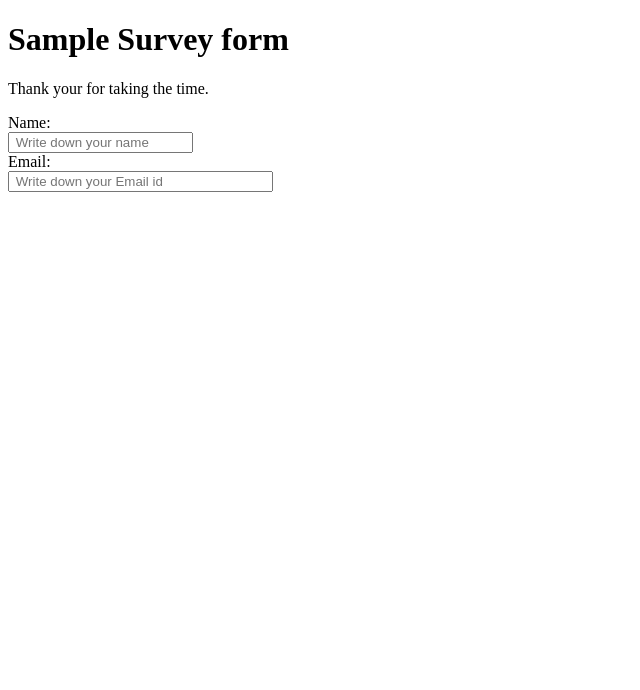
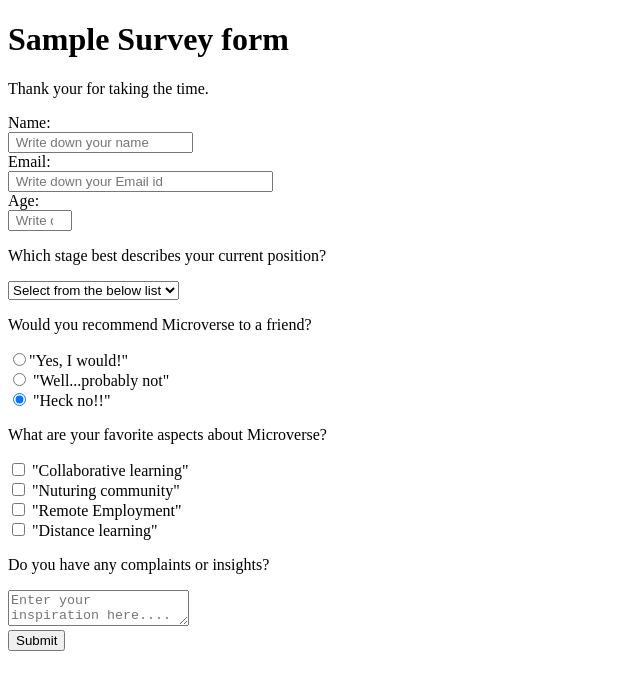
Before and after one commit to HossainAraf/Kasi-Hossain-SurveyForm, a plain HTML site: page index.html in a window 1280 px wide. Shown: the whole page, without its empty margins (0-640 px from the left). Drawn offline with Linux system fonts and the light colour scheme.

Commit message:
Completed Index file

```diff
--- a/index.html
+++ b/index.html
@@ -1,21 +1,74 @@
 <!DOCTYPE html>
-
 <html lang="en">
   <head>
     <meta charset="UTF-8">
-    <meta name="viewport" content="width=device-width, initial-scale=1.0">
-    <link rel="stylesheet" href="styles.css">
-    <title>Challenge</title>
+    <title>Fork Me! FCC: Test Suite Template</title>
+    <link rel="stylesheet" href="css/style.css">
   </head>
+
   <body>
-   <h1 id="title">Sample Survey form</h1>
+    <h1 id="title">Sample Survey form</h1>
    <p id = "description">Thank your for taking the time.</p>
-   <form action="survey-form">
-    <label for="fname">Name:</label><br>
+   <form id ="survey-form" action="survey-form">
+    <label id = "name-label" for="name">Name:</label><br>
     <input id = "name" type="text" name = "name" placeholder=" Write down your name" required><br>
-    <label for="email">Email:</label><br>
-    <input id = "email" type="email"  pattern=".+@gmail\.com" size="30" placeholder=" Write down your Email id" required>
+    <label id = "email-label" for="email">Email:</label><br>
+    <input id = "email" type="email"  pattern=".+@gmail\.com" size="30" placeholder=" Write down your Email id" required><br>
+    <label id = "number-label" for ="number">Age:</label><br>
+    <input id = "number" type="number"  min = "1" max="160" placeholder=" Write down your age" required>
+    <p>Which stage best describes your current position?</p>
+    <select id="dropdown">
+      <option disabled selected value>Select from the below list</option>
+      <option value = "student">Microverse student</option>
+      <option value = "profession">Engineer</option>
+      <option value = "aspiration">Inventor</option>
+    </select>
+    <p>Would you recommend Microverse to a friend?</p>
+    <label>
+      <input name = "group-recommend" value = "Yes, I would!"
+      type = "radio" checked>"Yes, I would!"<br>
+    </label>
+    <label>
+      <input name = "group-recommend" value = "Well...probably not"
+    type = "radio" checked>
+    "Well...probably not"<br>
+    </label>
+    <label>
+      <input name = "group-recommend" value = "Heck no!!"
+    type = "radio" checked>
+    "Heck no!!"<br>
+    </label>
+    <p>What are your favorite aspects about Microverse?</p>
+    <label>
+      <input name = "liked" value = "Collaborative learning"
+      type = "checkbox">
+      "Collaborative learning"<br>
+    </label>
+    <label>
+      <input name = "liked" value = "Nuturing community"
+      type = "checkbox">
+      "Nuturing community"<br>
+    </label>
+    <label>
+      <input name = "liked" value = "Remote employment"
+      type = "checkbox">
+      "Remote Employment"<br>
+    </label>
+    <label>
+      <input name = "liked" value = "Distance learning"
+      type = "checkbox">
+      "Distance learning"<br>
+    </label>
+    <p>Do you have any complaints or insights?</p>
+    <textarea id = "complaint" name = "comment"
+    placeholder="Enter your inspiration here...."></textarea><br>
+    <button type="submit" id="submit">
+      Submit
+    </button>
 
    </form>
+    <script src="https://cdn.freecodecamp.org/testable-projects-fcc/v1/bundle.js"></script>
+
+    <script  src="js/index.js"></script>
   </body>
 </html>
```
Also changed, not shown: js/index.js (added, +28 -0 lines), css/style.css (added), 1 other file.
